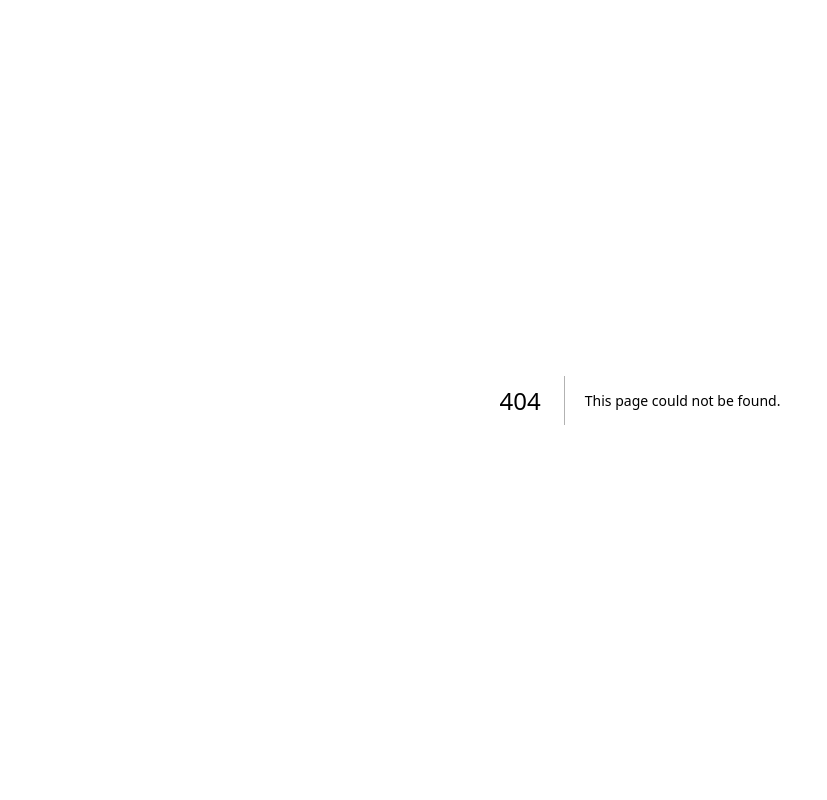
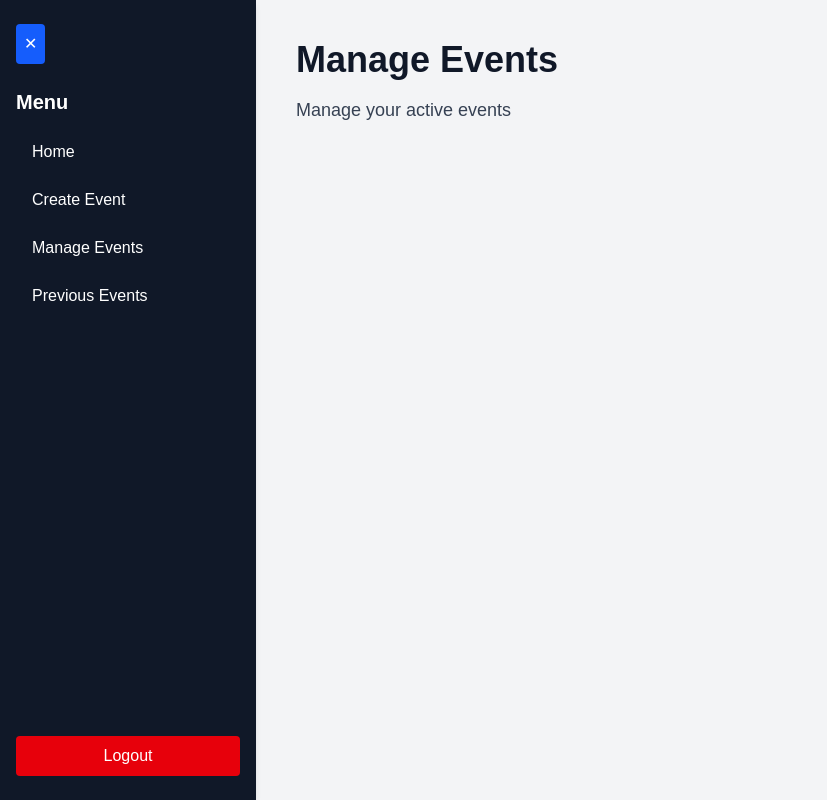
Before and after one commit to TanvirAlamSyed1/pixalportal_website, a Next.js app: page /dashboard/manage in a window 1280 px wide. Before the commit this address had no page. Shown: the whole page, without its empty margins (0-827 px from the left). Built offline with nearby package versions, Linux system fonts and the light colour scheme.

Commit message:
This is a nice default setup for a website page. I want to create a default layout that I can refer to for future projects

```diff
--- /dev/null
+++ b/src/app/dashboard/create/page.tsx
@@ -0,0 +1,10 @@
+export default function Createpage() {
+  return (
+    <div>
+      <h1 className="text-4xl font-bold mb-4">Create Event</h1>
+      <p className="text-lg text-gray-700">
+        Create your first event!
+      </p>
+    </div>
+  );
+}
--- a/src/app/dashboard/dashboardSidebar.tsx
+++ b/src/app/dashboard/dashboardSidebar.tsx
@@ -2,42 +2,51 @@
 
 import { useState } from 'react';
 import Link from 'next/link';
+import { useRouter } from 'next/navigation';
 
 export default function Sidebar() {
-  const [isOpen, setIsOpen] = useState(false);
+  const [isOpen, setIsOpen] = useState(true);
+  const router = useRouter();
+
+  const handleLogout = () => {
+    document.cookie = 'loggedIn=; Max-Age=0; path=/';
+    router.push('/login');
+  };
 
   return (
-    <div className="relative min-h-screen flex bg-gray-100 text-gray-900">
-      {/* Sidebar */}
-      <aside className={`fixed top-0 left-0 h-full bg-gray-900 text-white shadow-lg z-30 transition-all duration-300 ${isOpen ? 'w-64' : 'w-0 overflow-hidden'}`}>
-        <div className="pt-20 px-6 space-y-4"> {/* Add top padding to avoid toggle overlap */}
-          <h2 className="text-2xl font-bold">Menu</h2>
-          <nav className="flex flex-col space-y-2">
-            <Link href="/admin" className="hover:bg-gray-700 px-4 py-2 rounded">Home</Link>
-            <Link href="/admin/create" className="hover:bg-gray-700 px-4 py-2 rounded">Create Event</Link>
-            <Link href="/admin/manage" className="hover:bg-gray-700 px-4 py-2 rounded">Manage Events</Link>
-            <Link href="/admin/previous" className="hover:bg-gray-700 px-4 py-2 rounded">Previous Events</Link>
-          </nav>
+    <aside className={`fixed top-0 left-0 h-full bg-gray-900 text-white z-30 shadow-md transition-all duration-300 ${isOpen ? 'w-64' : 'w-16'}`}>
+      <div className="flex flex-col justify-between h-full pt-6 px-4 pb-6">
+        <div>
+          <button
+            className="mb-6 bg-blue-600 hover:bg-blue-700 p-2 rounded text-white"
+            onClick={() => setIsOpen(!isOpen)}
+          >
+            {isOpen ? '✕' : '☰'}
+          </button>
+
+          {isOpen && (
+            <>
+              <h2 className="text-xl font-bold mb-4">Menu</h2>
+              <nav className="flex flex-col space-y-2">
+                <Link href="/dashboard" className="hover:bg-gray-700 px-4 py-2 rounded">Home</Link>
+                <Link href="/dashboard/create" className="hover:bg-gray-700 px-4 py-2 rounded">Create Event</Link>
+                <Link href="/dashboard/manage" className="hover:bg-gray-700 px-4 py-2 rounded">Manage Events</Link>
+                <Link href="/dashboard/previous" className="hover:bg-gray-700 px-4 py-2 rounded">Previous Events</Link>
+              </nav>
+            </>
+          )}
         </div>
-      </aside>
 
-      {/* Toggle Button (always fixed in top-left) */}
-      <button
-        className="fixed top-4 left-4 z-50 bg-blue-600 text-white p-2 rounded-md shadow"
-        onClick={() => setIsOpen(!isOpen)}
-      >
-        {isOpen ? (
-          <svg className="w-6 h-6" fill="none" stroke="currentColor" viewBox="0 0 24 24">
-            <path strokeLinecap="round" strokeLinejoin="round" strokeWidth={2} d="M6 18L18 6M6 6l12 12" />
-          </svg>
-        ) : (
-          <svg className="w-6 h-6" fill="none" stroke="currentColor" viewBox="0 0 24 24">
-            <path strokeLinecap="round" strokeLinejoin="round" strokeWidth={2} d="M4 6h16M4 12h16m-7 6h7" />
-          </svg>
+        {/* Logout button at the bottom */}
+        {isOpen && (
+          <button
+            onClick={handleLogout}
+            className="mt-auto bg-red-600 hover:bg-red-700 w-full py-2 rounded text-white"
+          >
+            Logout
+          </button>
         )}
-      </button>
-      <main className={`flex-1 transition-all duration-300 p-10 ${isOpen ? 'ml-64' : 'ml-0'}`}>
-      </main>
-    </div>
+      </div>
+    </aside>
   );
 }
--- a/src/app/dashboard/homepage.tsx
+++ /dev/null
@@ -1,10 +0,0 @@
-export default function Homepage() {
-  return (
-    <div>
-      <h1 className="text-4xl font-bold mb-4">Welcome to your Dashboard</h1>
-      <p className="text-lg text-gray-700">
-        Here’s where you can manage your events, track progress, and more.
-      </p>
-    </div>
-  );
-}
--- a/src/app/dashboard/layout.tsx
+++ b/src/app/dashboard/layout.tsx
@@ -4,7 +4,7 @@ export default function DashboardLayout({ children }: { children: React.ReactNod
   return (
     <div className="flex min-h-screen bg-gray-100 text-gray-900">
       <Sidebar />
-      <main className="flex-1 p-10 transition-all duration-300">
+      <main className="flex-1 p-10 ml-16 lg:ml-64 transition-all duration-300">
         {children}
       </main>
     </div>
--- /dev/null
+++ b/src/app/dashboard/manage/page.tsx
@@ -0,0 +1,10 @@
+export default function Managepage() {
+  return (
+    <div>
+      <h1 className="text-4xl font-bold mb-4">Manage Events</h1>
+      <p className="text-lg text-gray-700">
+        Manage your active events
+      </p>
+    </div>
+  );
+}
--- a/src/app/dashboard/page.tsx
+++ b/src/app/dashboard/page.tsx
@@ -1,5 +1,7 @@
-import Homepage from './homepage';
-
-export default function DashboardPage() {
-  return <Homepage />;
+export default function DashboardHome() {
+  return (
+    <div>
+      <h1 className="text-3xl font-bold">Welcome to your Dashboard</h1>
+    </div>
+  );
 }
--- /dev/null
+++ b/src/app/dashboard/previous/page.tsx
@@ -0,0 +1,10 @@
+export default function Previouspage() {
+  return (
+    <div>
+      <h1 className="text-4xl font-bold mb-4">Previous Events</h1>
+      <p className="text-lg text-gray-700">
+        Here’s your previous events
+      </p>
+    </div>
+  );
+}
--- a/src/app/layout.tsx
+++ b/src/app/layout.tsx
@@ -1,8 +1,8 @@
 // app/layout.tsx
 import './globals.css';
 export const metadata = {
-  title: 'My App',
-  description: 'Login Page Example',
+  title: 'Pixal Portal',
+  description: 'Login Page',
 };
 
 export default function RootLayout({
```
